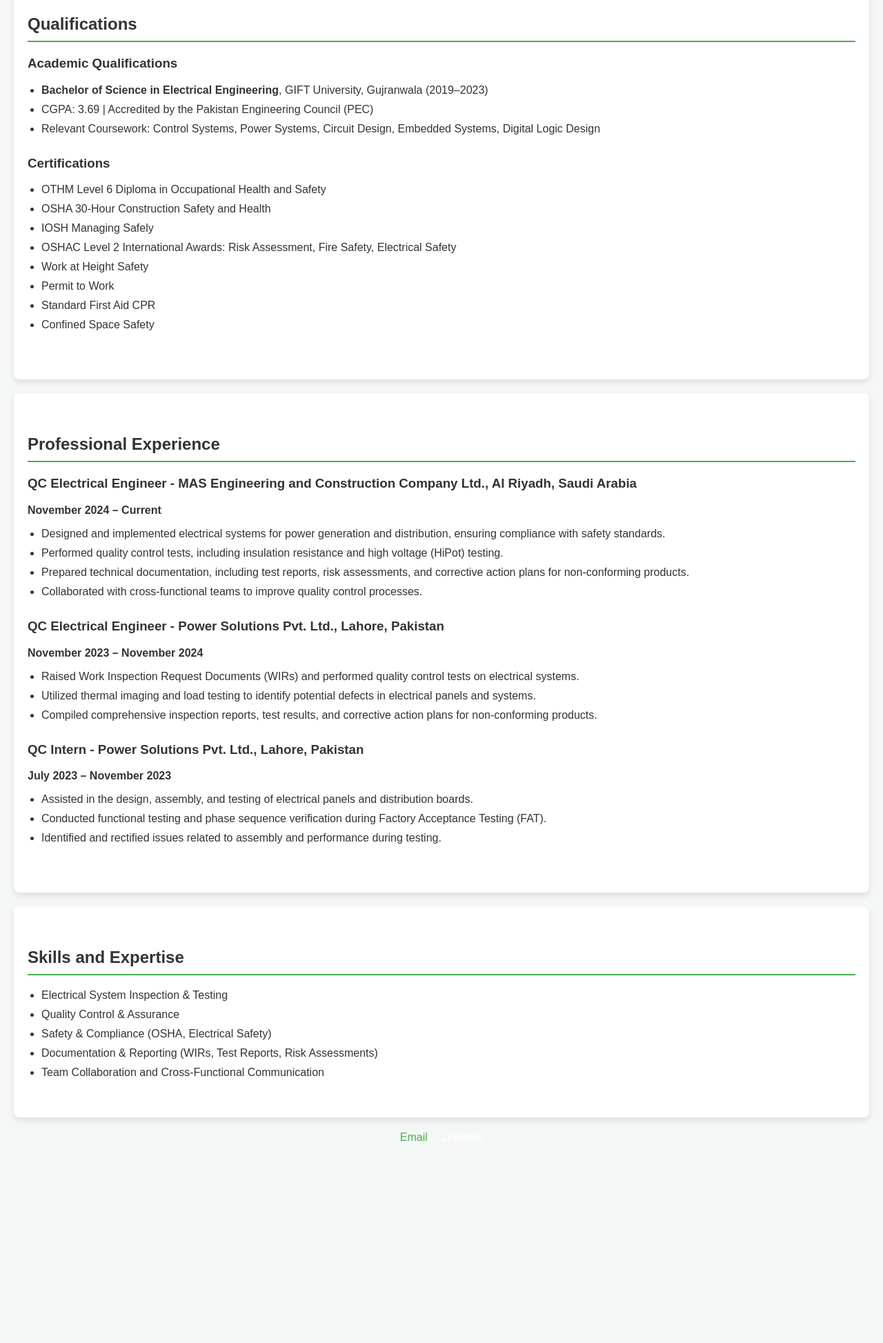
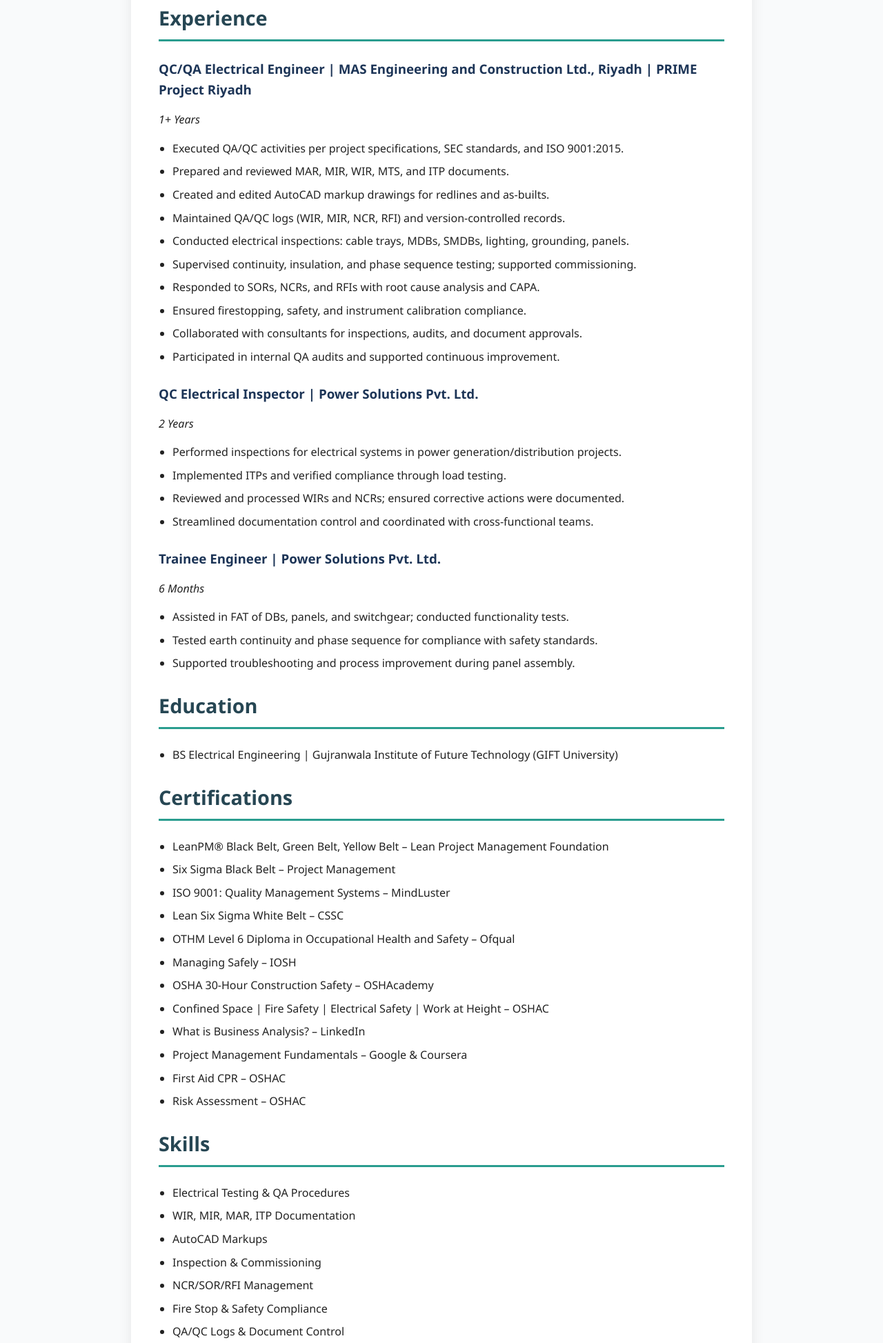
Before and after one commit to mmj-mustafa/mmj-mustafa.github.io, a plain HTML site: page index.html in a window 1280 px wide. Shown: the part 675-2622 px from the top of the page at 69% size. Before the commit the page ends 2333 px from the top, so only its background shows below. Drawn offline with Linux system fonts and the light colour scheme.

Commit message:
Update index.html
Updated new DATA

```diff
--- a/index.html
+++ b/index.html
@@ -1,169 +1,246 @@
 <!DOCTYPE html>
 <html lang="en">
 <head>
-  <meta charset="UTF-8">
-  <meta name="viewport" content="width=device-width, initial-scale=1.0">
-  <title>Muhammad Mustafa - Resume</title>
+  <meta charset="UTF-8" />
+  <meta name="viewport" content="width=device-width, initial-scale=1" />
+  <title>Muhammad Mustafa - QC/QA Electrical Engineer</title>
   <style>
+    /* Reset & base */
+    * {
+      box-sizing: border-box;
+    }
     body {
-      font-family: Arial, sans-serif;
+      font-family: 'Segoe UI', Tahoma, Geneva, Verdana, sans-serif;
+      background: #f9fafb;
       margin: 0;
-      padding: 0;
-      background-color: #f4f7f6;
-      color: #333;
+      color: #222;
+      line-height: 1.6;
+      font-size: 16px;
     }
+    a {
+      color: #2a9d8f;
+      text-decoration: none;
+      transition: color 0.3s ease;
+    }
+    a:hover {
+      color: #21867a;
+    }
+
+    /* Container */
+    .container {
+      max-width: 900px;
+      margin: 40px auto 60px;
+      background: #fff;
+      padding: 30px 40px;
+      border-radius: 10px;
+      box-shadow: 0 10px 20px rgb(0 0 0 / 0.08);
+    }
+
+    /* Header */
     header {
-      background-color: #333;
-      color: #fff;
       text-align: center;
-      padding: 40px 0;
+      padding-bottom: 20px;
+      border-bottom: 3px solid #2a9d8f;
     }
     header img {
-      width: 150px;
-      height: 150px;
+      width: 140px;
+      height: 140px;
       border-radius: 50%;
-      margin-bottom: 20px;
+      object-fit: cover;
+      border: 4px solid #2a9d8f;
+      margin-bottom: 15px;
     }
     header h1 {
-      font-size: 32px;
+      font-size: 2.5rem;
       margin: 0;
+      color: #264653;
     }
     header p {
-      font-size: 18px;
-      margin: 5px 0;
+      margin: 6px 0;
+      font-weight: 600;
+      color: #555;
+      font-size: 1rem;
     }
-    section {
-      padding: 40px 20px;
-      max-width: 1200px;
-      margin: 0 auto;
-      background-color: white;
-      border-radius: 8px;
-      box-shadow: 0 4px 8px rgba(0, 0, 0, 0.1);
-      margin-top: 20px;
+    header p a {
+      font-weight: 600;
+      color: #2a9d8f;
+    }
+
+    /* Section Titles */
+    h2 {
+      color: #264653;
+      border-bottom: 3px solid #2a9d8f;
+      padding-bottom: 8px;
+      margin-bottom: 25px;
+      font-weight: 700;
+      font-size: 1.8rem;
+    }
+
+    /* Subtitles */
+    h3 {
+      margin-top: 0;
+      color: #1d3557;
+      font-weight: 600;
+      margin-bottom: 10px;
+    }
+
+    /* Paragraph */
+    p {
+      margin-bottom: 15px;
+    }
+
+    /* Lists */
+    ul {
+      list-style-type: disc;
+      padding-left: 20px;
+      margin-bottom: 25px;
+    }
+    li {
+      margin-bottom: 8px;
+    }
+
+    /* Contact Info Footer */
+    footer {
+      text-align: center;
+      padding-top: 30px;
+      border-top: 3px solid #2a9d8f;
+      font-size: 1rem;
+      color: #555;
+    }
+    footer a {
+      margin: 0 15px;
+      font-weight: 600;
+    }
+
+    /* Responsive */
+    @media (max-width: 600px) {
+      .container {
+        margin: 20px 15px 40px;
+        padding: 20px;
+      }
+      header h1 {
+        font-size: 2rem;
       }
       h2 {
-      color: #333;
-      border-bottom: 2px solid #4CAF50;
-      padding-bottom: 10px;
-      margin-bottom: 20px;
+        font-size: 1.5rem;
       }
-    .section-content {
-      margin-bottom: 30px;
-    }
-    ul {
-      padding-left: 20px;
-    }
-    li {
-      margin-bottom: 10px;
-    }
-    .contact-info {
-      display: flex;
-      justify-content: center;
-      margin-top: 20px;
-    }
-    .contact-info a {
-      margin: 0 10px;
-      text-decoration: none;
-      color: #4CAF50;
-    }
-
-    /* Change LinkedIn link color to white */
-    .contact-info a[href="https://www.linkedin.com/in/mustafajamshaid"] {
-      color: white;
     }
   </style>
 </head>
 <body>
-
+  <div class="container">
     <header>
-  <!-- Replace "myphoto.jpg" with the actual path to your photo -->
-  <img src="myphoto.jpg" alt="Muhammad Mustafa">
+      <img src="myphoto.jpg" alt="Muhammad Mustafa" />
       <h1>Muhammad Mustafa</h1>
-  <p>Email: <a href="mailto:eengg.mustafa@gmail.com">eengg.mustafa@gmail.com</a></p>
-  <p>Phone: +966531295136 | LinkedIn: <a href="https://www.linkedin.com/in/mustafajamshaid" target="_blank" class="blue-link">mustafajamshaid</a></p>
+      <p>QC/QA Electrical Engineer</p>
+      <p>Riyadh, Saudi Arabia | <a href="tel:+966531295136">+966 531 295 136</a> | <a href="mailto:eengg.mustafa@gmail.com">eengg.mustafa@gmail.com</a> | Transferrable IQAMA</p>
+      <p>Portfolio: <a href="https://mmj-mustafa.github.io" target="_blank" rel="noopener">mmj-mustafa.github.io</a></p>
     </header>
 
     <section>
-  <h2>Objective</h2>
-  <p>Detail-oriented and results-driven QC/QA Electrical Inspector with over 2 years of experience in overseeing the inspection and testing of electrical systems for construction projects, including power distribution, circuit design, and embedded systems. Skilled in ensuring the safety, reliability, and efficiency of electrical installations through thorough inspections and quality control measures. Seeking a challenging position in the construction industry to contribute expertise in electrical systems and quality assurance while ensuring project safety and adherence to regulatory requirements.</p>
+      <h2>Professional Summary</h2>
+      <p>QC/QA Electrical Engineer with 3+ years of experience overseeing inspection, testing, and quality assurance of electrical installations in construction and power projects. Proven track record in managing QA/QC documentation, AutoCAD markups, regulatory compliance, and coordination with multidisciplinary teams. Adept in preparing WIR, MIR, MAR, ITPs, and managing NCRs and SORs while ensuring ISO 9001 compliance and continuous quality improvement.</p>
     </section>
 
     <section>
-  <h2>Qualifications</h2>
-  <div class="section-content">
-    <h3>Academic Qualifications</h3>
+      <h2>Experience</h2>
+
+      <div>
+        <h3>QC/QA Electrical Engineer | MAS Engineering and Construction Ltd., Riyadh | PRIME Project Riyadh</h3>
+        <p><em>1+ Years</em></p>
         <ul>
-      <li><strong>Bachelor of Science in Electrical Engineering</strong>, GIFT University, Gujranwala (2019–2023)</li>
-      <li>CGPA: 3.69 | Accredited by the Pakistan Engineering Council (PEC)</li>
-      <li>Relevant Coursework: Control Systems, Power Systems, Circuit Design, Embedded Systems, Digital Logic Design</li>
+          <li>Executed QA/QC activities per project specifications, SEC standards, and ISO 9001:2015.</li>
+          <li>Prepared and reviewed MAR, MIR, WIR, MTS, and ITP documents.</li>
+          <li>Created and edited AutoCAD markup drawings for redlines and as-builts.</li>
+          <li>Maintained QA/QC logs (WIR, MIR, NCR, RFI) and version-controlled records.</li>
+          <li>Conducted electrical inspections: cable trays, MDBs, SMDBs, lighting, grounding, panels.</li>
+          <li>Supervised continuity, insulation, and phase sequence testing; supported commissioning.</li>
+          <li>Responded to SORs, NCRs, and RFIs with root cause analysis and CAPA.</li>
+          <li>Ensured firestopping, safety, and instrument calibration compliance.</li>
+          <li>Collaborated with consultants for inspections, audits, and document approvals.</li>
+          <li>Participated in internal QA audits and supported continuous improvement.</li>
         </ul>
       </div>
 
-  <div class="section-content">
-    <h3>Certifications</h3>
+      <div>
+        <h3>QC Electrical Inspector | Power Solutions Pvt. Ltd.</h3>
+        <p><em>2 Years</em></p>
         <ul>
-      <li>OTHM Level 6 Diploma in Occupational Health and Safety</li>
-      <li>OSHA 30-Hour Construction Safety and Health</li>
-      <li>IOSH Managing Safely</li>
-      <li>OSHAC Level 2 International Awards: Risk Assessment, Fire Safety, Electrical Safety</li>
-      <li>Work at Height Safety</li>
-      <li>Permit to Work</li>
-      <li>Standard First Aid CPR</li>
-      <li>Confined Space Safety</li>
+          <li>Performed inspections for electrical systems in power generation/distribution projects.</li>
+          <li>Implemented ITPs and verified compliance through load testing.</li>
+          <li>Reviewed and processed WIRs and NCRs; ensured corrective actions were documented.</li>
+          <li>Streamlined documentation control and coordinated with cross-functional teams.</li>
+        </ul>
+      </div>
+
+      <div>
+        <h3>Trainee Engineer | Power Solutions Pvt. Ltd.</h3>
+        <p><em>6 Months</em></p>
+        <ul>
+          <li>Assisted in FAT of DBs, panels, and switchgear; conducted functionality tests.</li>
+          <li>Tested earth continuity and phase sequence for compliance with safety standards.</li>
+          <li>Supported troubleshooting and process improvement during panel assembly.</li>
         </ul>
       </div>
     </section>
 
     <section>
-  <h2>Professional Experience</h2>
-
-  <div class="section-content">
-    <h3>QC Electrical Engineer - MAS Engineering and Construction Company Ltd., Al Riyadh, Saudi Arabia</h3>
-    <p><strong>November 2024 – Current</strong></p>
+      <h2>Education</h2>
       <ul>
-      <li>Designed and implemented electrical systems for power generation and distribution, ensuring compliance with safety standards.</li>
-      <li>Performed quality control tests, including insulation resistance and high voltage (HiPot) testing.</li>
-      <li>Prepared technical documentation, including test reports, risk assessments, and corrective action plans for non-conforming products.</li>
-      <li>Collaborated with cross-functional teams to improve quality control processes.</li>
+        <li>BS Electrical Engineering | Gujranwala Institute of Future Technology (GIFT University)</li>
       </ul>
-  </div>
-
-  <div class="section-content">
-    <h3>QC Electrical Engineer - Power Solutions Pvt. Ltd., Lahore, Pakistan</h3>
-    <p><strong>November 2023 – November 2024</strong></p>
-    <ul>
-      <li>Raised Work Inspection Request Documents (WIRs) and performed quality control tests on electrical systems.</li>
-      <li>Utilized thermal imaging and load testing to identify potential defects in electrical panels and systems.</li>
-      <li>Compiled comprehensive inspection reports, test results, and corrective action plans for non-conforming products.</li>
-    </ul>
-  </div>
-
-  <div class="section-content">
-    <h3>QC Intern - Power Solutions Pvt. Ltd., Lahore, Pakistan</h3>
-    <p><strong>July 2023 – November 2023</strong></p>
-    <ul>
-      <li>Assisted in the design, assembly, and testing of electrical panels and distribution boards.</li>
-      <li>Conducted functional testing and phase sequence verification during Factory Acceptance Testing (FAT).</li>
-      <li>Identified and rectified issues related to assembly and performance during testing.</li>
-    </ul>
-  </div>
     </section>
 
     <section>
-  <h2>Skills and Expertise</h2>
+      <h2>Certifications</h2>
       <ul>
-    <li>Electrical System Inspection & Testing</li>
-    <li>Quality Control & Assurance</li>
-    <li>Safety & Compliance (OSHA, Electrical Safety)</li>
-    <li>Documentation & Reporting (WIRs, Test Reports, Risk Assessments)</li>
-    <li>Team Collaboration and Cross-Functional Communication</li>
+        <li>LeanPM® Black Belt, Green Belt, Yellow Belt – Lean Project Management Foundation</li>
+        <li>Six Sigma Black Belt – Project Management</li>
+        <li>ISO 9001: Quality Management Systems – MindLuster</li>
+        <li>Lean Six Sigma White Belt – CSSC</li>
+        <li>OTHM Level 6 Diploma in Occupational Health and Safety – Ofqual</li>
+        <li>Managing Safely – IOSH</li>
+        <li>OSHA 30-Hour Construction Safety – OSHAcademy</li>
+        <li>Confined Space | Fire Safety | Electrical Safety | Work at Height – OSHAC</li>
+        <li>What is Business Analysis? – LinkedIn</li>
+        <li>Project Management Fundamentals – Google & Coursera</li>
+        <li>First Aid CPR – OSHAC</li>
+        <li>Risk Assessment – OSHAC</li>
       </ul>
     </section>
 
-<footer class="contact-info">
-  <a href="mailto:eengg.mustafa@gmail.com">Email</a>
-  <a href="https://www.linkedin.com/in/mustafajamshaid" target="_blank">LinkedIn</a>
+    <section>
+      <h2>Skills</h2>
+      <ul>
+        <li>Electrical Testing & QA Procedures</li>
+        <li>WIR, MIR, MAR, ITP Documentation</li>
+        <li>AutoCAD Markups</li>
+        <li>Inspection & Commissioning</li>
+        <li>NCR/SOR/RFI Management</li>
+        <li>Fire Stop & Safety Compliance</li>
+        <li>QA/QC Logs & Document Control</li>
+        <li>FAT/SAT Supervision</li>
+        <li>Root Cause Analysis & CAPA</li>
+        <li>ISO 9001 Quality Management</li>
+        <li>Cross-Disciplinary Coordination</li>
+        <li>Problem-Solving & Leadership</li>
+      </ul>
+    </section>
+
+    <section>
+      <h2>Languages</h2>
+      <ul>
+        <li>English</li>
+        <li>Urdu</li>
+        <li>Basic Arabic</li>
+      </ul>
+    </section>
+
+    <footer>
+      <a href="mailto:eengg.mustafa@gmail.com">Email</a> |
+      <a href="https://www.linkedin.com/in/mustafajamshaid" target="_blank" rel="noopener">LinkedIn</a> |
+      <a href="https://mmj-mustafa.github.io" target="_blank" rel="noopener">Portfolio</a>
     </footer>
-
+  </div>
 </body>
 </html>
```
Lines whose indentation alone changed are shown as unchanged.
